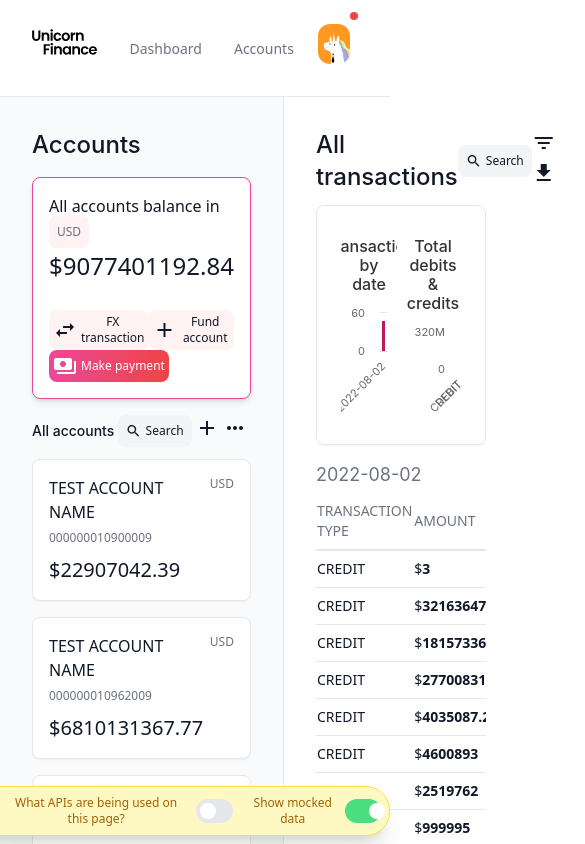
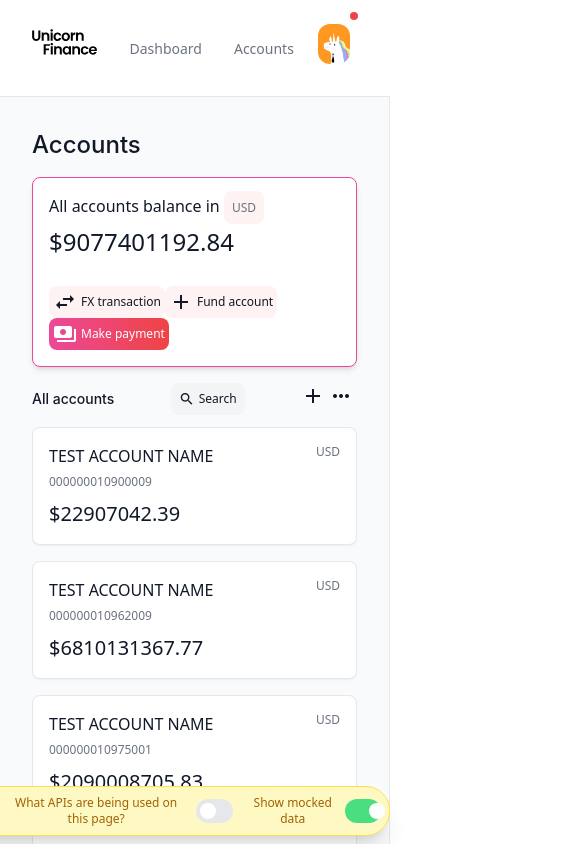
Before and after one commit to jpmorganchase/payments, a React (Create React App) app in the folder app/client/: page / in a window 390 px wide. Shown: the top 844 px of the page, 585 px wide, since content can reach past the window. Built offline with nearby package versions, Linux system fonts and the light colour scheme.

Commit message:
Fixed up styling

```diff
--- a/app/client/src/components/transactionInformationPanel/index.js
+++ b/app/client/src/components/transactionInformationPanel/index.js
@@ -1,3 +1,5 @@
+/* eslint-disable  */
+
 import React from 'react';
 import TransactionViz from './TransactionViz';
 import TransactionGrid from './transactionGrid/TransactionGrid';
@@ -39,7 +41,7 @@ const TransactionInfo = ({
 
   const groupedByDayTransactions = groupTransactionsByDay(transactionData);
   return (
-    <div className='relative w-3/5 p-8 flex flex-col'>
+    <div className='sm:w-3/5 p-8 flex flex-col'>
       <div className='flex justify-between items-center mb-3'>
         <h2 className='text-2xl font-medium'>All transactions</h2>
         <div className='bg-gray-100 hover:bg-gray-200 cursor-pointer text-xs rounded-lg px-2 py-1 flex items-center'>
--- a/app/client/src/pages/AccountPage.js
+++ b/app/client/src/pages/AccountPage.js
@@ -75,7 +75,7 @@ const AccountPage = () => {
   const displayPanels = () => {
     if (displayingMockedData) {
       return (
-        <div className='flex '>
+        <div className='flex flex-wrap'>
           {displayAccountPanel(balanceMockData)}
           {displayTransactionPanel(transactionMockData)}
         </div>
```
